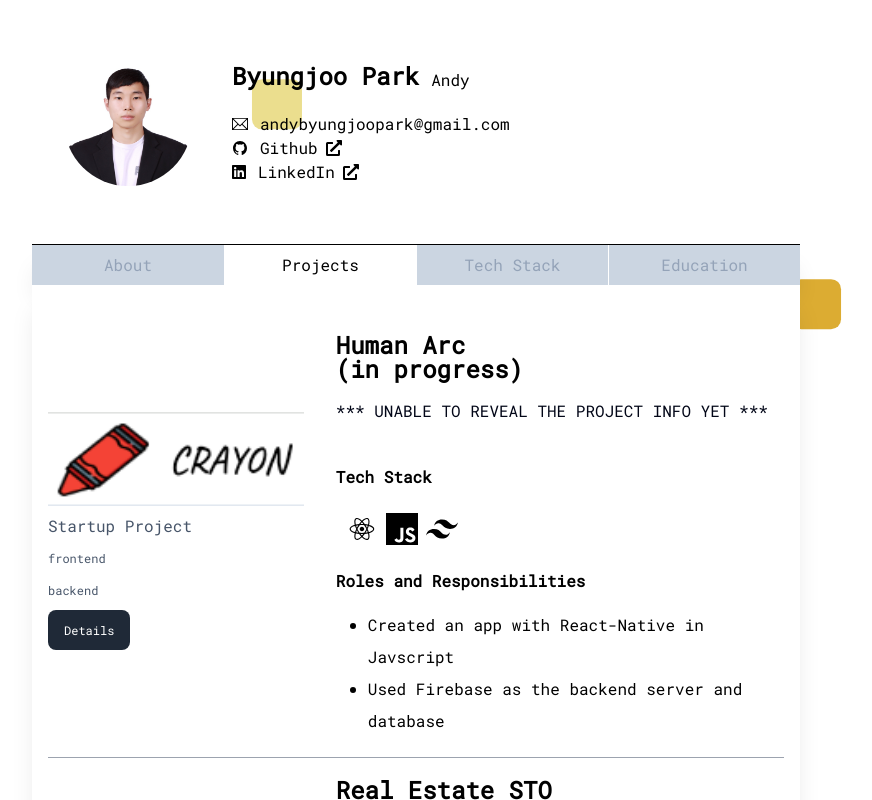
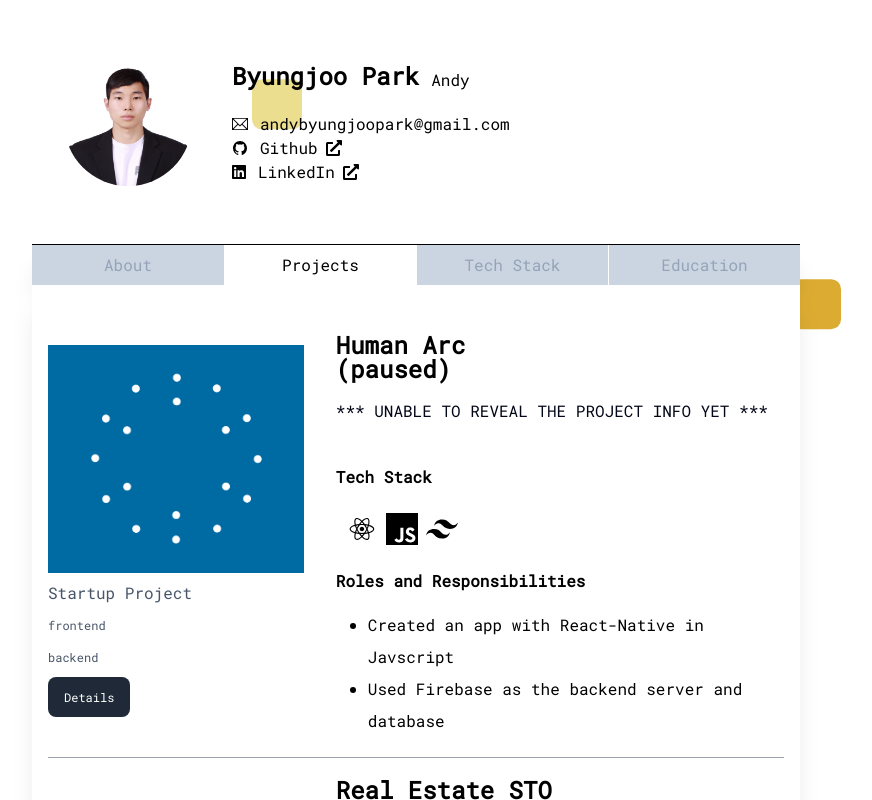
Before and after one commit to byungjoo0806/portfolio, a React (Create React App) app: page / in a window 1280 px wide. Both pictures are taken after a click on the element "Projects". Shown: the top 800 px of the page, without its empty margins (224-1096 px from the left). Built offline with nearby package versions, Linux system fonts and the light colour scheme.

Commit message:
new image added

```diff
--- a/src/contents/main-info/Projects.tsx
+++ b/src/contents/main-info/Projects.tsx
@@ -22,7 +22,7 @@ const Projects = () => {
                 <li className="flex flex-col gap-[32px] pb-5 border-b border-gray-400 md:flex-row">
                     <div className="w-full md:w-[420px] flex flex-col justify-center items-center md:items-start">
                         <img
-                            src="./crayon-logo.png"
+                            src="./ArcAppIcon.png"
                             className="w-[50%] md:w-full"
                             alt="crayon nft"
                         />
@@ -42,7 +42,7 @@ const Projects = () => {
                     </div>
                     <div className="w-full">
                         <h2 className="flex flex-row items-center gap-[8px] text-[16px] text-slate-800 md:text-black md:text-[24px] font-semibold pb-[16px]">
-                            Human Arc {' '}<br /> (in progress) <br />
+                            Human Arc {' '}<br /> (paused) <br />
                         </h2>
 
                         <p className="leading-5 text-slate-950 text-[12px] md:text-[16px] md:leading-7">
```
Also changed, not shown: public/ArcAppIcon.png (added), 1 other file (tests, documents, lock files or other folders).
